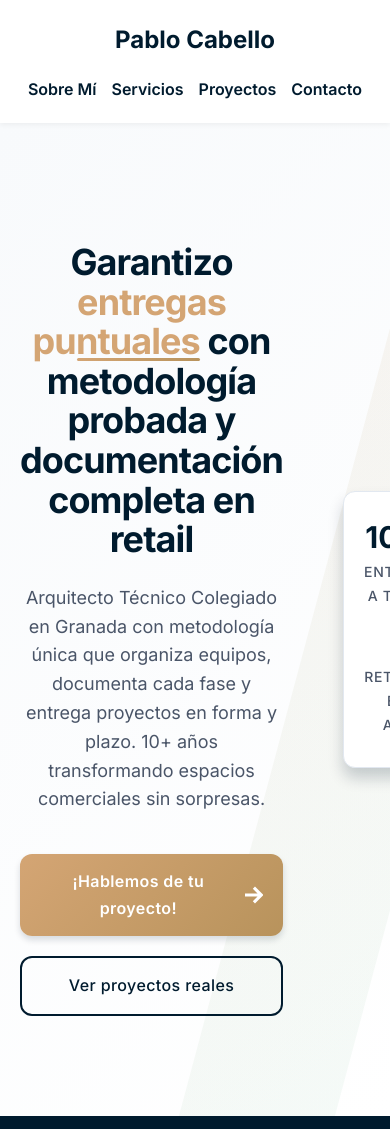
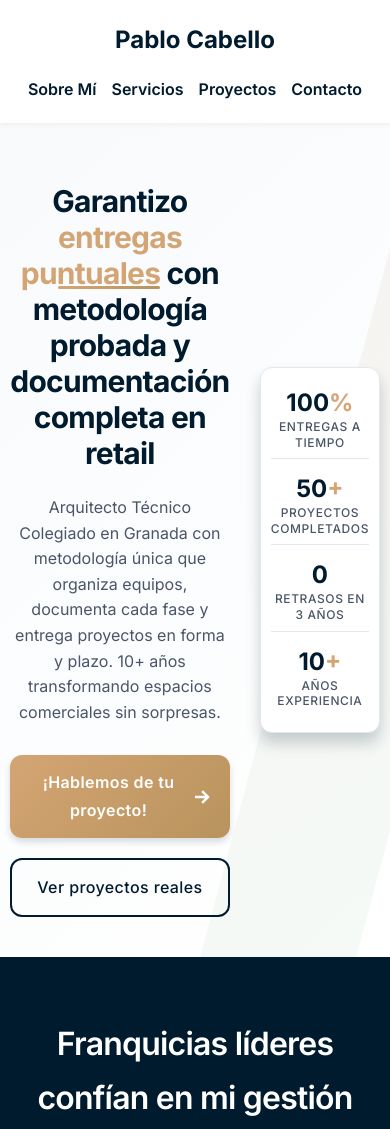
Before and after one commit to CabhuDev/landingPabloCabello, a website: page frontend/index.html in a window 390 px wide. Shown: the top 1129 px of the page. Drawn offline with Linux system fonts and the light colour scheme.

Commit message:
Improve SEO and structured data in index.html

```diff
--- a/frontend/assets/css/style.css
+++ b/frontend/assets/css/style.css
@@ -1095,10 +1095,10 @@ a:hover {
         font-size: 1.8rem;
     }
 
-    .hero-stats {
+    #hero .hero-stats {
         grid-template-columns: 1fr 1fr;
-        gap: 2rem;
-        padding: 3rem 2rem;
+        gap: 1.5rem;
+        padding: 2.5rem 1.5rem;
     }
 
     .stat-number {
@@ -1213,6 +1213,86 @@ a:hover {
     }
 }
 
+/* --- Media Query para pantallas extra pequeñas --- */
+@media (max-width: 36em) { /* 576px */
+    #hero .hero-content .hero-stats {
+        grid-template-columns: 1fr;
+        gap: 1.5rem;
+        padding: 2rem 1.5rem;
+        text-align: center;
+    }
+
+    #hero .hero-stats .stat-item {
+        padding: 1rem 0;
+        border-bottom: 1px solid var(--color-neutral-200);
+    }
+
+    #hero .hero-stats .stat-item:last-child {
+        border-bottom: none;
+    }
+
+    #hero .hero-stats .stat-number {
+        font-size: 2.8rem;
+        margin-bottom: 0.5rem;
+    }
+
+    #hero .hero-stats .stat-label {
+        font-size: 1.3rem;
+    }
+}
+
+/* --- Media Query para pantallas ultra pequeñas --- */
+@media (max-width: 30em) { /* 480px */
+    body .container {
+        padding: 0 1rem;
+    }
+
+    #hero .hero-content .hero-stats {
+        grid-template-columns: 1fr;
+        gap: 1rem;
+        padding: 1.5rem 1rem;
+        margin: 0;
+        width: 100%;
+        max-width: 100%;
+        box-sizing: border-box;
+    }
+
+    #hero .hero-stats .stat-item {
+        padding: 0.8rem 0;
+        margin: 0;
+        width: 100%;
+        text-align: center;
+    }
+
+    #hero .hero-stats .stat-number {
+        font-size: 2.4rem;
+        margin-bottom: 0.4rem;
+    }
+
+    #hero .hero-stats .stat-label {
+        font-size: 1.2rem;
+        line-height: 1.3;
+    }
+
+    body #hero {
+        padding: 6rem 0 4rem;
+    }
+
+    #hero .hero-content {
+        gap: 3rem;
+    }
+
+    #hero .hero-text h1 {
+        font-size: 3rem;
+        line-height: 1.2;
+    }
+
+    #hero .hero-subtitle {
+        font-size: 1.6rem;
+        margin-bottom: 3rem;
+    }
+}
+
 /* --- Animaciones y Micro-interacciones --- */
 .animate-on-scroll {
     opacity: 0;
--- a/frontend/index.html
+++ b/frontend/index.html
@@ -3,11 +3,15 @@
 <head>
     <meta charset="UTF-8">
     <meta name="viewport" content="width=device-width, initial-scale=1.0">
+    <meta http-equiv="Content-Security-Policy" content="upgrade-insecure-requests">
     <title>Pablo Cabello - Gestor de Proyectos Retail y Aparejador</title>
     <meta name="description" content="Especialista en la gestión y ejecución de obras de retail. Optimizo la eficiencia y el cumplimiento de plazos en proyectos comerciales.">
 
     <!-- CSS -->
     <link rel="stylesheet" href="assets/css/style.css">
+
+    <!-- Google Fonts -->
+    <link rel="stylesheet" href="https://fonts.googleapis.com/css2?family=Inter:wght@300;400;500;600;700&family=Montserrat:wght@600;700&display=swap">
 
     <!-- Preload critical resources -->
     <link rel="preload" href="https://fonts.googleapis.com/css2?family=Inter:wght@300;400;500;600;700&family=Montserrat:wght@600;700&display=swap" as="style">
@@ -40,10 +44,12 @@
         "name": "Pablo Cabello - Aparejador Especialista en Retail",
         "description": "Arquitecto Técnico Colegiado especializado en gestión metodológica y ejecución de obras para franquicias y retail. Garantizo 100% entregas a tiempo con documentación completa.",
         "url": "https://pablocabello.com",
-        "telephone": "+34-XXX-XXX-XXX",
-        "email": "contacto@pablocabello.com",
+        "telephone": "+34-600-518-588",
+        "email": "pablo.cabello.hurtado@gmail.com",
         "address": {
             "@type": "PostalAddress",
+            "addressRegion": "Andalucía",
+            "postalCode": "18194",
             "addressLocality": "Granada",
             "addressCountry": "ES"
         },
@@ -54,15 +60,16 @@
         },
         "founder": {
             "@type": "Person",
-            "name": "Pablo Cabello",
+            "name": "Pablo Cabello Hurtado",
             "jobTitle": "Arquitecto Técnico",
-            "alumniOf": "Escuela Universitaria de Arquitectura Técnica",
+            "alumniOf": "Universidad de Granada",
             "hasCredential": [
                 {
                     "@type": "EducationalOccupationalCredential",
                     "credentialCategory": "Professional License",
                     "name": "Arquitecto Técnico Colegiado",
                     "issuedBy": "Colegio de Aparejadores de Granada"
+                    "credentialId": "90533"
                 }
             ]
         },
@@ -72,7 +79,7 @@
             "Coordinación de Proveedores",
             "Optimización de Recursos"
         ],
-        "areaServed": ["Madrid", "Barcelona", "Valencia", "España"],
+        "areaServed": ["Granada", "Córdoba", "Sevilla", "Málaga","Jaén","Almería","España"],
         "priceRange": "€€€",
         "aggregateRating": {
             "@type": "AggregateRating",
```
Also changed, not shown: 1 other file.
